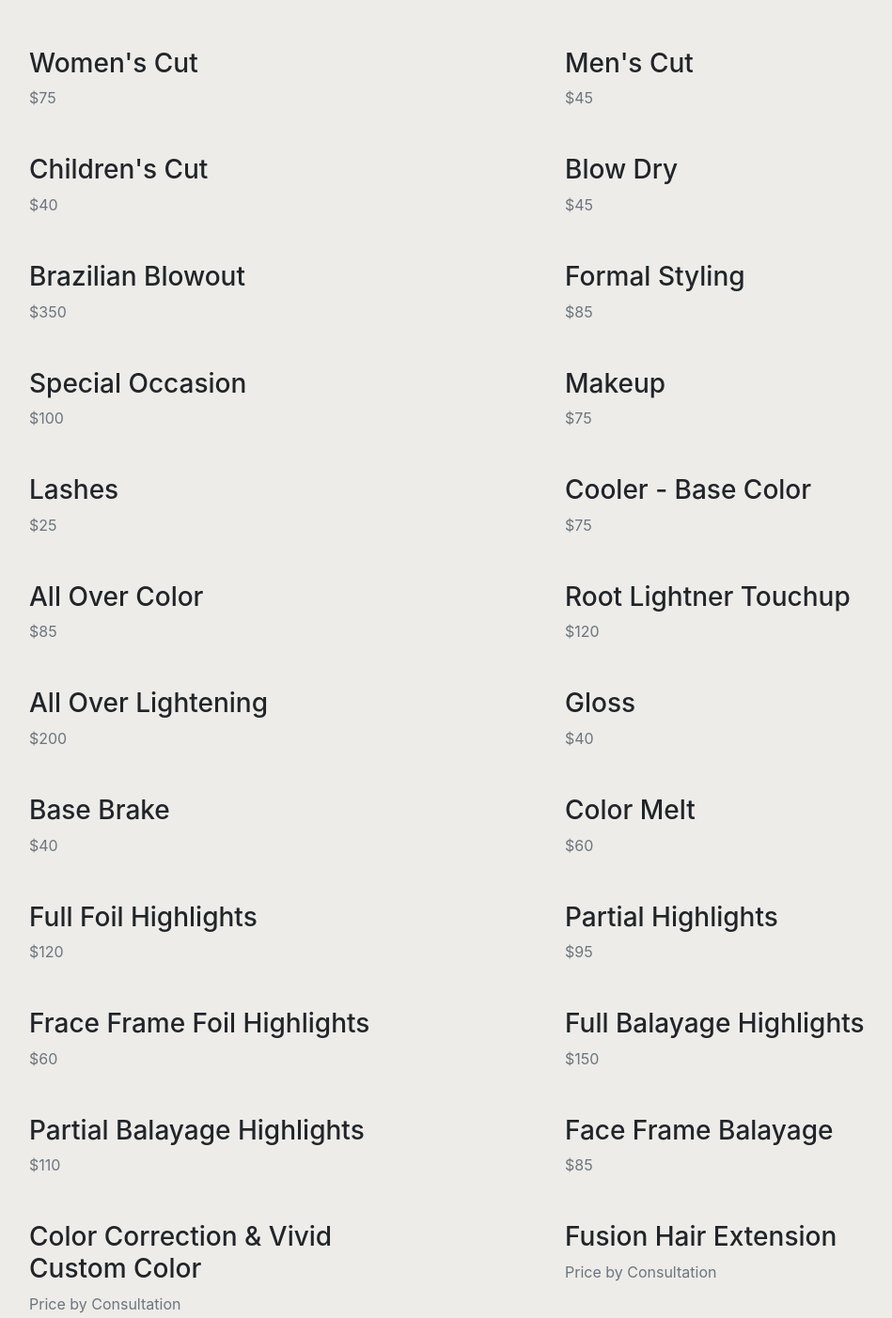
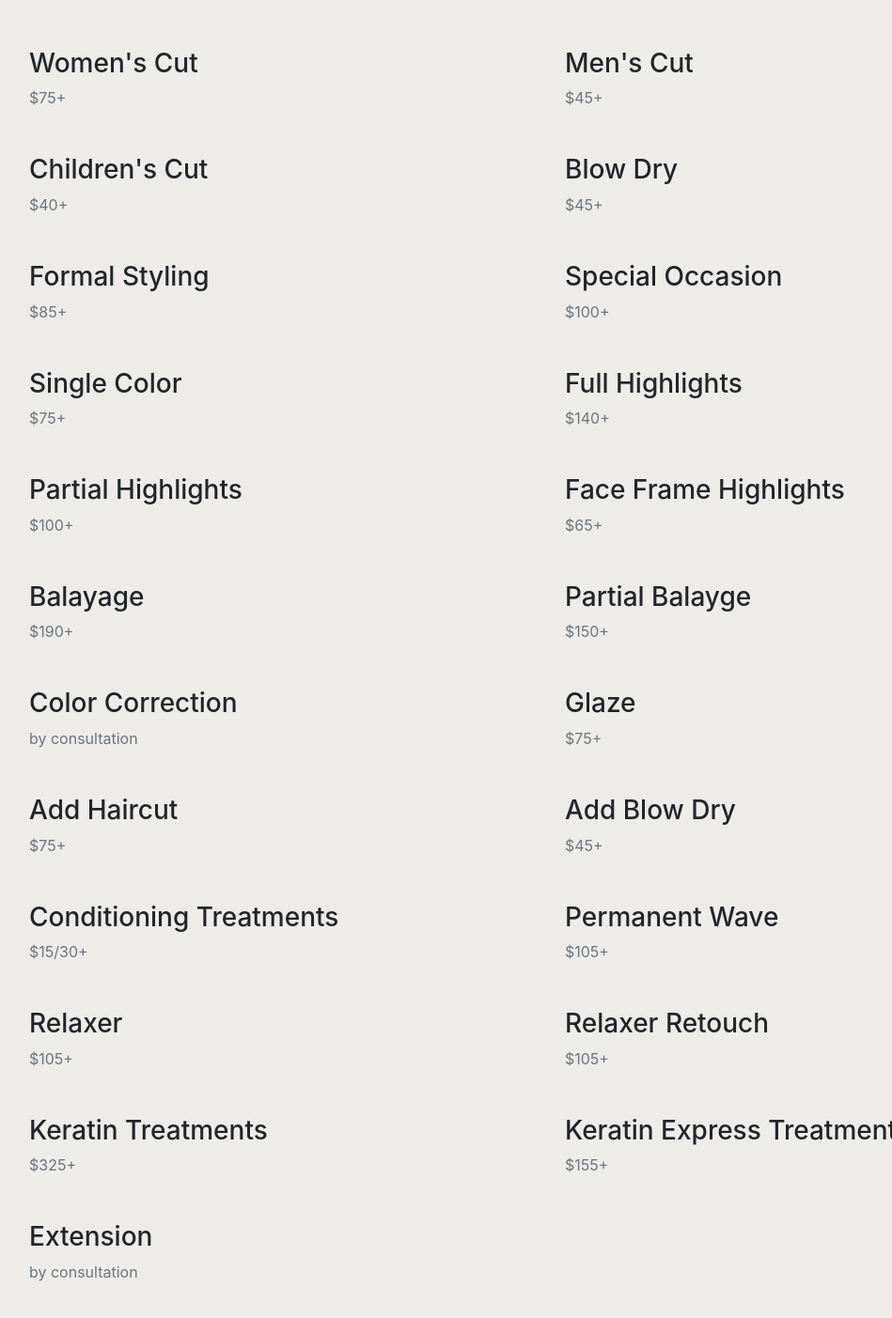
Before and after one commit to sdenkahairdesign/sdenkahairdesign.github.io, a website with bundled scripts: page index.html in a window 1280 px wide. Shown: the part 1552-2955 px from the top of the page at 94% size, without its empty margins (139-1088 px from the left). Built offline with nearby package versions, Linux system fonts and the light colour scheme; a web font is replaced by a local one.

Commit message:
Price updates

```diff
--- a/index.html
+++ b/index.html
@@ -75,145 +75,139 @@
         <div class="col-md-6 text-left">
           <div class="service-box mt-5 mx-auto">
             <h3 class="col text-nowrap">Women's Cut</h3>
-            <p class="col text-muted mb-0">$75</p>
+            <p class="col text-muted mb-0">$75+</p>
           </div>
         </div>
         <div class="col-md-6 text-left">
           <div class="service-box mt-5 mx-auto">
             <h3 class="col text-nowrap">Men's Cut</h3>
-            <p class="col text-muted mb-0">$45</p>
+            <p class="col text-muted mb-0">$45+</p>
           </div>
         </div>
         <div class="col-md-6 text-left">
           <div class="service-box mt-5 mx-auto">
             <h3 class="col text-nowrap">Children's Cut</h3>
-            <p class="col text-muted mb-0">$40</p>
+            <p class="col text-muted mb-0">$40+</p>
           </div>
         </div>
         <div class="col-md-6 text-left">
           <div class="service-box mt-5 mx-auto">
             <h3 class="col text-nowrap">Blow Dry</h3>
-            <p class="col text-muted mb-0">$45</p>
-          </div>
-        </div>
-        <div class="col-md-6 text-left">
-          <div class="service-box mt-5 mx-auto">
-            <h3 class="col text-nowrap">Brazilian Blowout</h3>
-            <p class="col text-muted mb-0">$350</p>
+            <p class="col text-muted mb-0">$45+</p>
           </div>
         </div>
         <div class="col-md-6 text-left">
           <div class="service-box mt-5 mx-auto">
             <h3 class="col text-nowrap">Formal Styling</h3>
-            <p class="col text-muted mb-0">$85</p>
+            <p class="col text-muted mb-0">$85+</p>
           </div>
         </div>
         <div class="col-md-6 text-left">
           <div class="service-box mt-5 mx-auto">
             <h3 class="col text-nowrap">Special Occasion</h3>
-            <p class="col text-muted mb-0">$100</p>
+            <p class="col text-muted mb-0">$100+</p>
           </div>
         </div>
         <div class="col-md-6 text-left">
           <div class="service-box mt-5 mx-auto">
-            <h3 class="col text-nowrap">Makeup</h3>
-            <p class="col text-muted mb-0">$75</p>
+            <h3 class="col text-nowrap">Single Color</h3>
+            <p class="col text-muted mb-0">$75+</p>
           </div>
         </div>
         <div class="col-md-6 text-left">
           <div class="service-box mt-5 mx-auto">
-            <h3 class="col text-nowrap">Lashes</h3>
-            <p class="col text-muted mb-0">$25</p>
-          </div>
-        </div>
-        <div class="col-md-6 text-left">
-          <div class="service-box mt-5 mx-auto">
-            <h3 class="col text-nowrap">Cooler - Base Color</h3>
-            <p class="col text-muted mb-0">$75</p>
-          </div>
-        </div>
-        <div class="col-md-6 text-left">
-          <div class="service-box mt-5 mx-auto">
-            <h3 class="col text-nowrap">All Over Color</h3>
-            <p class="col text-muted mb-0">$85</p>
-          </div>
-        </div>
-        <div class="col-md-6 text-left">
-          <div class="service-box mt-5 mx-auto">
-            <h3 class="col text-nowrap">Root Lightner Touchup</h3>
-            <p class="col text-muted mb-0">$120</p>
-          </div>
-        </div>
-        <div class="col-md-6 text-left">
-          <div class="service-box mt-5 mx-auto">
-            <h3 class="col text-nowrap">All Over Lightening</h3>
-            <p class="col text-muted mb-0">$200</p>
-          </div>
-        </div>
-        <div class="col-md-6 text-left">
-          <div class="service-box mt-5 mx-auto">
-            <h3 class="col text-nowrap">Gloss</h3>
-            <p class="col text-muted mb-0">$40</p>
-          </div>
-        </div>
-        <div class="col-md-6 text-left">
-          <div class="service-box mt-5 mx-auto">
-            <h3 class="col text-nowrap">Base Brake</h3>
-            <p class="col text-muted mb-0">$40</p>
-          </div>
-        </div>
-        <div class="col-md-6 text-left">
-          <div class="service-box mt-5 mx-auto">
-            <h3 class="col text-nowrap">Color Melt</h3>
-            <p class="col text-muted mb-0">$60</p>
-          </div>
-        </div>
-        <div class="col-md-6 text-left">
-          <div class="service-box mt-5 mx-auto">
-            <h3 class="col text-nowrap">Full Foil Highlights</h3>
-            <p class="col text-muted mb-0">$120</p>
+            <h3 class="col text-nowrap">Full Highlights</h3>
+            <p class="col text-muted mb-0">$140+</p>
           </div>
         </div>
         <div class="col-md-6 text-left">
           <div class="service-box mt-5 mx-auto">
             <h3 class="col text-nowrap">Partial Highlights</h3>
-            <p class="col text-muted mb-0">$95</p>
+            <p class="col text-muted mb-0">$100+</p>
           </div>
         </div>
         <div class="col-md-6 text-left">
           <div class="service-box mt-5 mx-auto">
-            <h3 class="col text-nowrap">Frace Frame Foil Highlights</h3>
-            <p class="col text-muted mb-0">$60</p>
+            <h3 class="col text-nowrap">Face Frame Highlights</h3>
+            <p class="col text-muted mb-0">$65+</p>
           </div>
         </div>
         <div class="col-md-6 text-left">
           <div class="service-box mt-5 mx-auto">
-            <h3 class="col text-nowrap">Full Balayage Highlights</h3>
-            <p class="col text-muted mb-0">$150</p>
+            <h3 class="col text-nowrap">Balayage</h3>
+            <p class="col text-muted mb-0">$190+</p>
           </div>
         </div>
         <div class="col-md-6 text-left">
           <div class="service-box mt-5 mx-auto">
-            <h3 class="col text-nowrap">Partial Balayage Highlights</h3>
-            <p class="col text-muted mb-0">$110</p>
+            <h3 class="col text-nowrap">Partial Balayge</h3>
+            <p class="col text-muted mb-0">$150+</p>
           </div>
         </div>
         <div class="col-md-6 text-left">
           <div class="service-box mt-5 mx-auto">
-            <h3 class="col text-nowrap">Face Frame Balayage</h3>
-            <p class="col text-muted mb-0">$85</p>
+            <h3 class="col text-nowrap">Color Correction</h3>
+            <p class="col text-muted mb-0">by consultation</p>
           </div>
         </div>
         <div class="col-md-6 text-left">
           <div class="service-box mt-5 mx-auto">
-            <h3 class="col">Color Correction &amp; Vivid Custom Color</h3>
-            <p class="col text-muted mb-0">Price by Consultation</p>
+            <h3 class="col text-nowrap">Glaze</h3>
+            <p class="col text-muted mb-0">$75+</p>
           </div>
         </div>
         <div class="col-md-6 text-left">
           <div class="service-box mt-5 mx-auto">
-            <h3 class="col text-nowrap">Fusion Hair Extension</h3>
-            <p class="col text-muted mb-0">Price by Consultation</p>
+            <h3 class="col text-nowrap">Add Haircut</h3>
+            <p class="col text-muted mb-0">$75+</p>
+          </div>
+        </div>
+        <div class="col-md-6 text-left">
+          <div class="service-box mt-5 mx-auto">
+            <h3 class="col text-nowrap">Add Blow Dry</h3>
+            <p class="col text-muted mb-0">$45+</p>
+          </div>
+        </div>
+        <div class="col-md-6 text-left">
+          <div class="service-box mt-5 mx-auto">
+            <h3 class="col text-nowrap">Conditioning Treatments</h3>
+            <p class="col text-muted mb-0">$15/30+</p>
+          </div>
+        </div>
+        <div class="col-md-6 text-left">
+          <div class="service-box mt-5 mx-auto">
+            <h3 class="col text-nowrap">Permanent Wave</h3>
+            <p class="col text-muted mb-0">$105+</p>
+          </div>
+        </div>
+        <div class="col-md-6 text-left">
+          <div class="service-box mt-5 mx-auto">
+            <h3 class="col text-nowrap">Relaxer</h3>
+            <p class="col text-muted mb-0">$105+</p>
+          </div>
+        </div>
+        <div class="col-md-6 text-left">
+          <div class="service-box mt-5 mx-auto">
+            <h3 class="col text-nowrap">Relaxer Retouch</h3>
+            <p class="col text-muted mb-0">$105+</p>
+          </div>
+        </div>
+        <div class="col-md-6 text-left">
+          <div class="service-box mt-5 mx-auto">
+            <h3 class="col text-nowrap">Keratin Treatments</h3>
+            <p class="col text-muted mb-0">$325+</p>
+          </div>
+        </div>
+        <div class="col-md-6 text-left">
+          <div class="service-box mt-5 mx-auto">
+            <h3 class="col">Keratin Express Treatments</h3>
+            <p class="col text-muted mb-0">$155+</p>
+          </div>
+        </div>
+        <div class="col-md-6 text-left">
+          <div class="service-box mt-5 mx-auto">
+            <h3 class="col text-nowrap">Extension</h3>
+            <p class="col text-muted mb-0">by consultation</p>
           </div>
         </div>
       </div>
```
